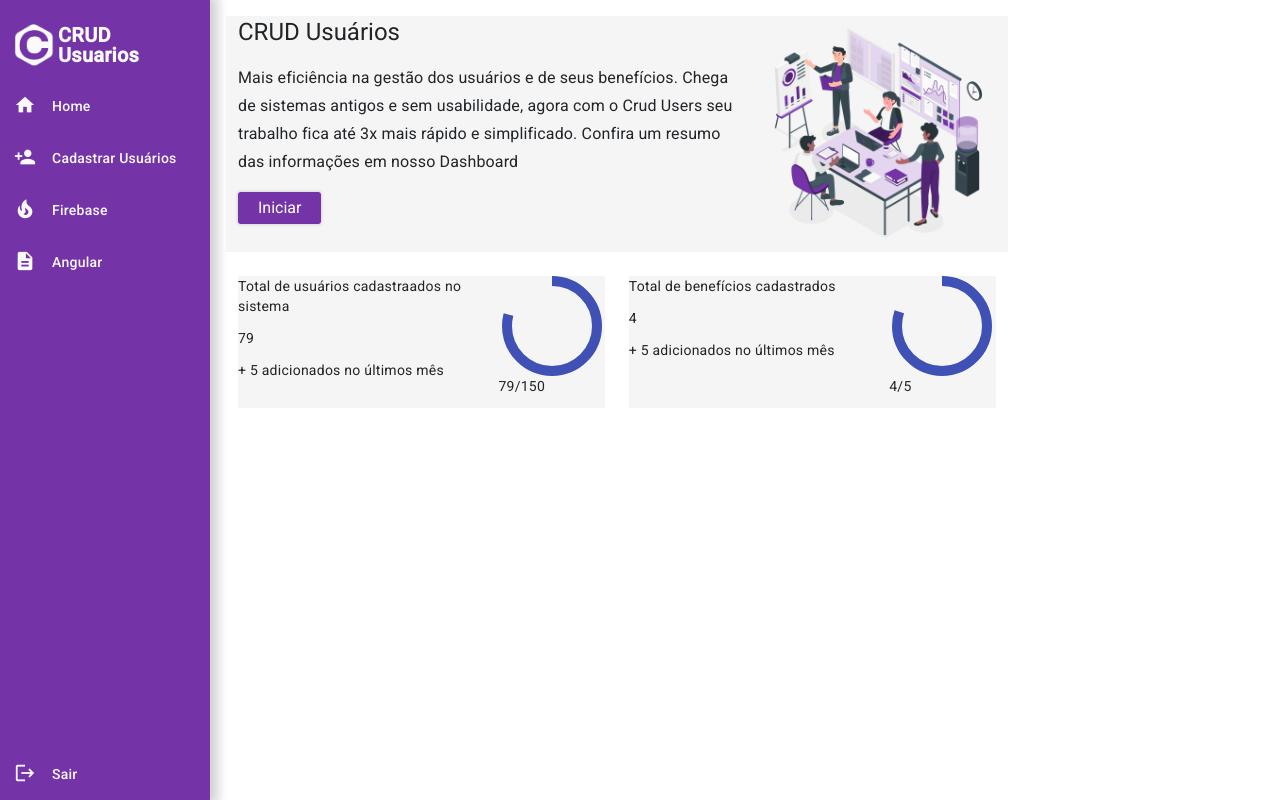
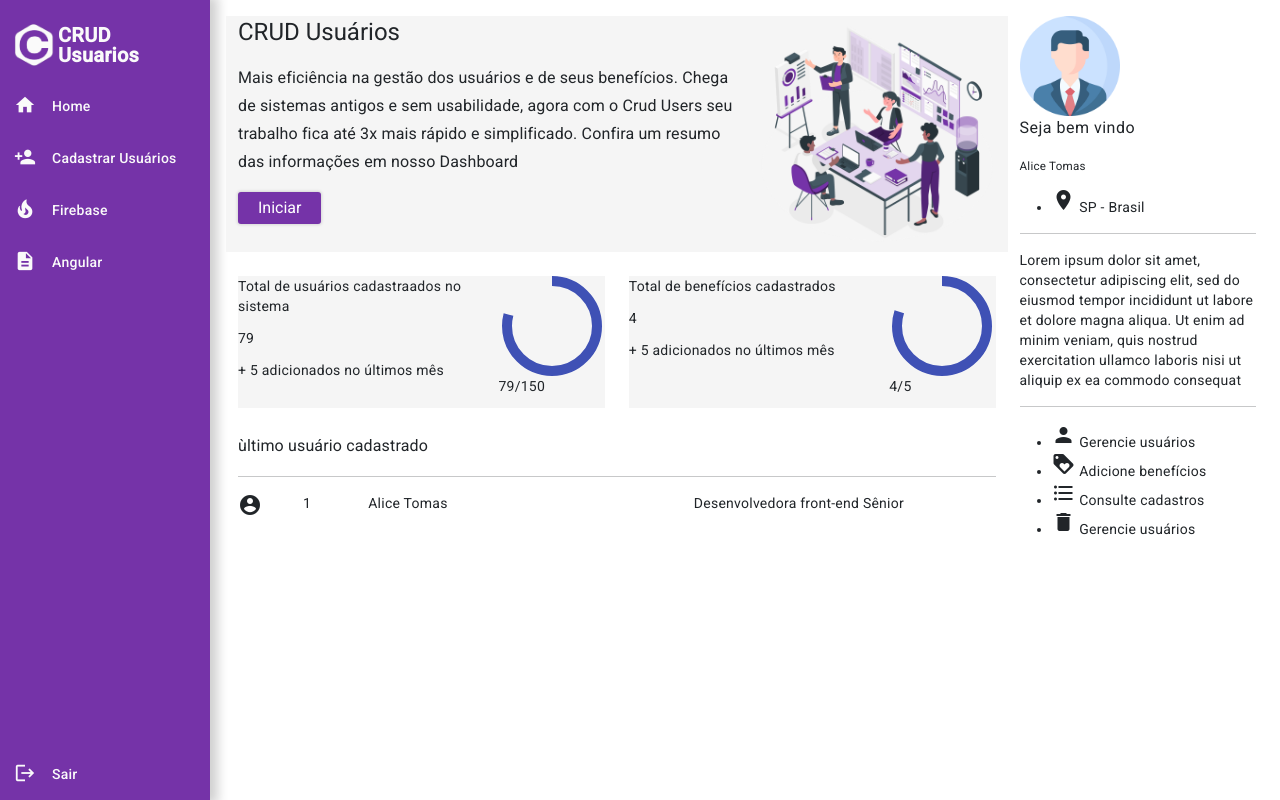
Before and after one commit to softwarefoundation/crud-usuarios, an Angular app: page /home in a window 1280 px wide. Built offline with nearby package versions, Linux system fonts and the light colour scheme.

Commit message:
[Aula/22] 22. Pt.2 - Estrutura da tela Home HTML

```diff
--- a/src/app/pages/home/home.component.html
+++ b/src/app/pages/home/home.component.html
@@ -4,7 +4,7 @@
 
   <div class="row">
 
-    <div class="col-12 col-lg-9" >
+    <div class="col-12 col-lg-9">
       <div class="row">
         <div class="card-info" style="background-color: whitesmoke">
           <div class="row">
@@ -24,11 +24,12 @@
           </div>
         </div>
       </div>
+
       <div class="row mt-4">
         <div class="col-6">
           <!--card-info esquerda-->
           <div class="card-info" style="background-color: whitesmoke">
-            <div class="row" >
+            <div class="row">
 
               <div class="col-8">
                 <p class="text-card">Total de usuários cadastraados no sistema</p>
@@ -65,6 +66,72 @@
           </div>
         </div>
       </div>
+
+      <div class="col-12 mt-4">
+        <div class="card-info">
+          <h3 class="titulo"> ùltimo usuário cadastrado</h3>
+          <hr class="hr">
+
+          <div class="row">
+            <div class="col-1">
+              <mat-icon>account_circle</mat-icon>
+            </div>
+            <div class="col-1"><p class="texto-p">1</p></div>
+            <div class="col"><p class="texto-p">Alice Tomas</p></div>
+            <div class="col"><p class="texto-p">Desenvolvedora front-end Sênior</p></div>
+          </div>
+
+        </div>
+      </div>
+
     </div>
+
+    <div class="col-12 col-lg-3">
+      <div class="card-info">
+        <div class="container-perfil">
+          <img src="assets/img-perfil.png" class="img-perfil" width="100px">
+          <h4>Seja bem vindo</h4>
+          <h5>Alice Tomas</h5>
+          <ul>
+            <li>
+              <mat-icon>location_on</mat-icon>
+              SP - Brasil
+            </li>
+          </ul>
+        </div>
+
+        <hr class="hr">
+
+        <p class="texto-p">
+          Lorem ipsum dolor sit amet, consectetur adipiscing elit, sed do eiusmod tempor incididunt ut labore et dolore
+          magna aliqua. Ut enim ad minim veniam, quis nostrud exercitation ullamco laboris nisi ut aliquip ex ea commodo
+          consequat
+        </p>
+
+        <hr class="hr">
+
+        <ul>
+          <li>
+            <mat-icon>person</mat-icon>
+            Gerencie usuários
+          </li>
+          <li>
+            <mat-icon>loyalty</mat-icon>
+            Adicione benefícios
+          </li>
+          <li>
+            <mat-icon>format_list_bulleted</mat-icon>
+            Consulte cadastros
+          </li>
+          <li>
+            <mat-icon>delete</mat-icon>
+            Gerencie usuários
+          </li>
+        </ul>
+
+      </div>
+    </div>
+
+
   </div>
 </div>
```
